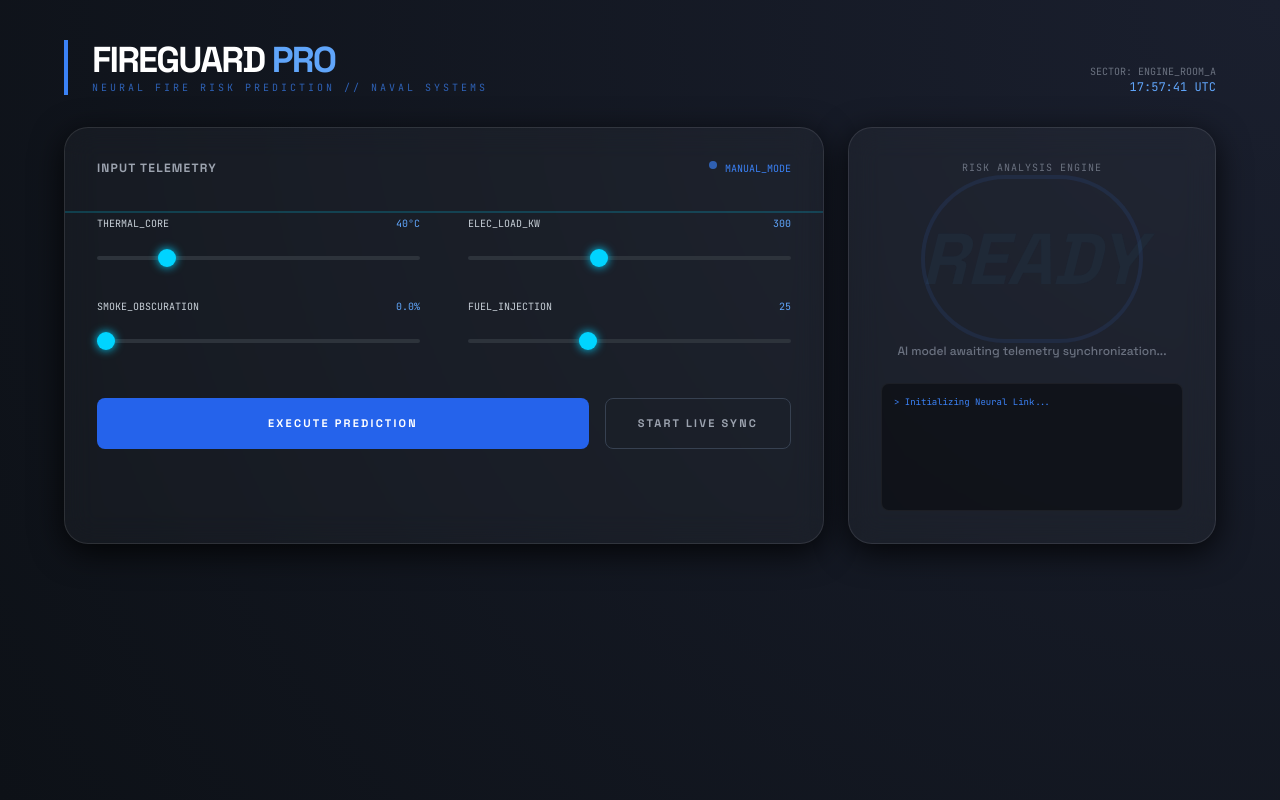
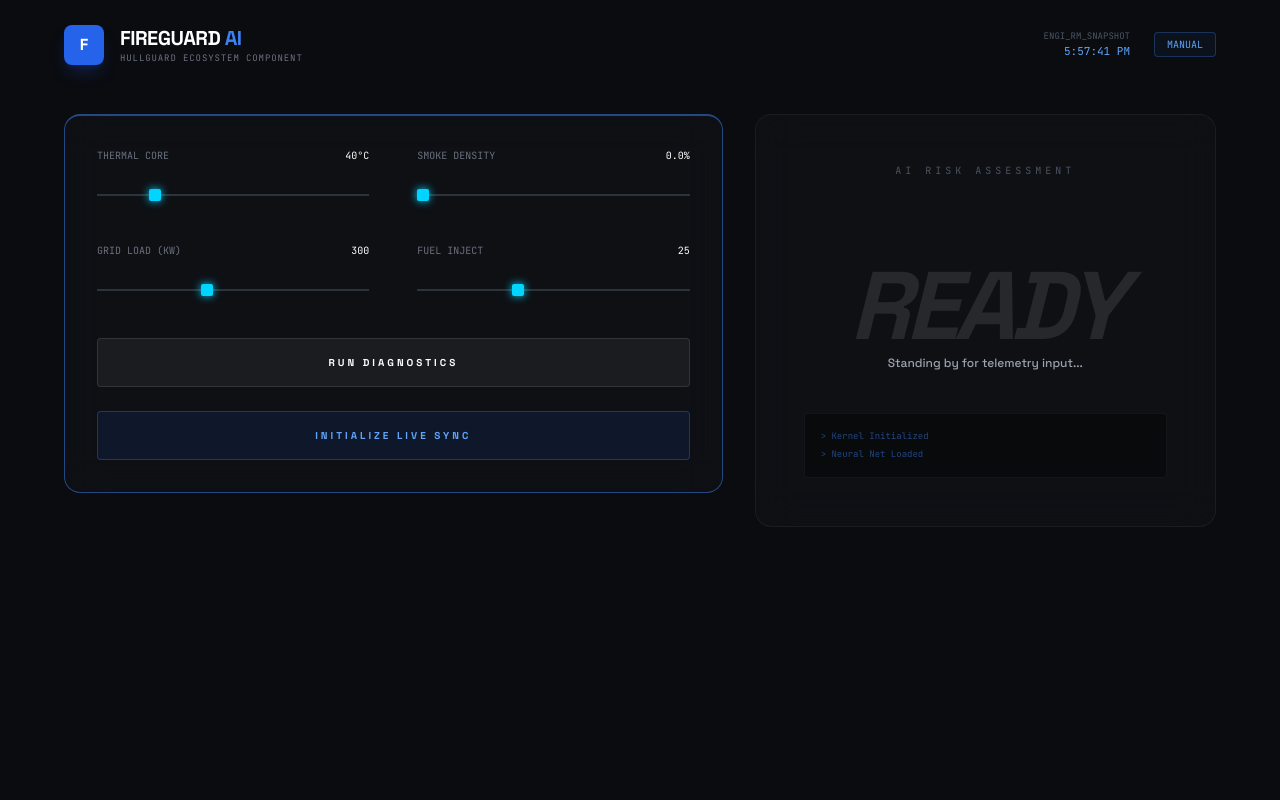
Before and after one commit to DineshAK-coder/meredith, a Flask app: page / in a window 1280 px wide. Run offline with Flask 3, Linux system fonts and the light colour scheme; parts of the project's set-up code (start-up, migrations or seed data) failed here and were passed over; some libraries are stand-ins or nearby versions.

Commit message:
ui updated to not show the circle

```diff
--- a/templates/index.html
+++ b/templates/index.html
@@ -8,121 +8,115 @@
     <link href="https://fonts.googleapis.com/css2?family=Space+Grotesk:wght@300;500;700&family=JetBrains+Mono&display=swap" rel="stylesheet">
     <style>
         :root { --neon-blue: #00d4ff; --neon-red: #ff2a2a; --neon-green: #00ff88; }
-        body { background: radial-gradient(circle at top right, #1a1f2e, #0d1117); color: #c9d1d9; font-family: 'Space Grotesk', sans-serif; overflow-x: hidden; }
-        .glass { background: rgba(255, 255, 255, 0.03); backdrop-filter: blur(15px); border: 1px solid rgba(255, 255, 255, 0.1); box-shadow: 0 8px 32px 0 rgba(0, 0, 0, 0.8); }
-        .scan-line { width: 100%; height: 2px; background: var(--neon-blue); position: absolute; top: 0; left: 0; opacity: 0.5; animation: scan 3s linear infinite; }
-        @keyframes scan { 0% { top: 0; } 100% { top: 100%; } }
-        .risk-glow-2 { box-shadow: 0 0 40px rgba(255, 42, 42, 0.2); border: 1px solid var(--neon-red) !important; }
-        .risk-glow-0 { box-shadow: 0 0 40px rgba(0, 212, 255, 0.1); border: 1px solid var(--neon-blue) !important; }
+        body { background: #0a0c10; color: #c9d1d9; font-family: 'Space Grotesk', sans-serif; }
+        .glass { background: rgba(255, 255, 255, 0.02); backdrop-filter: blur(20px); border: 1px solid rgba(255, 255, 255, 0.05); }
+
+        /* High Risk Ambient Glow */
+        .bg-glow-red { background: radial-gradient(circle at center, rgba(255, 42, 42, 0.15) 0%, transparent 70%); }
+        .bg-glow-blue { background: radial-gradient(circle at center, rgba(0, 212, 255, 0.1) 0%, transparent 70%); }
+        .bg-glow-orange { background: radial-gradient(circle at center, rgba(255, 165, 0, 0.1) 0%, transparent 70%); }
+
         .mono { font-family: 'JetBrains Mono', monospace; }
-        .slider-custom { -webkit-appearance: none; height: 4px; background: #2d333b; border-radius: 5px; outline: none; }
-        .slider-custom::-webkit-slider-thumb { -webkit-appearance: none; width: 18px; height: 18px; background: var(--neon-blue); border-radius: 50%; cursor: pointer; box-shadow: 0 0 10px var(--neon-blue); }
+        .slider-custom { -webkit-appearance: none; height: 2px; background: #2d333b; outline: none; }
+        .slider-custom::-webkit-slider-thumb { -webkit-appearance: none; width: 12px; height: 12px; background: var(--neon-blue); border-radius: 2px; cursor: pointer; box-shadow: 0 0 8px var(--neon-blue); }
+
+        .status-text { letter-spacing: -0.05em; transition: all 0.5s cubic-bezier(0.4, 0, 0.2, 1); }
     </style>
 </head>
-<body class="min-h-screen p-4">
-    <div class="max-w-6xl mx-auto py-6">
-        <header class="flex justify-between items-end mb-8 border-l-4 border-blue-500 pl-6">
-            <div>
-                <h1 class="text-4xl font-bold tracking-tighter text-white">FIREGUARD <span class="text-blue-400">PRO</span></h1>
-                <p class="text-[10px] mono text-blue-500/70 uppercase tracking-[0.3em]">Neural Fire Risk Prediction // Naval Systems</p>
+<body class="min-h-screen p-6">
+    <div class="max-w-6xl mx-auto">
+
+        <header class="flex justify-between items-center mb-12">
+            <div class="flex items-center gap-4">
+                <div class="w-10 h-10 bg-blue-600 rounded-lg flex items-center justify-center font-bold text-white shadow-lg shadow-blue-900/40">F</div>
+                <div>
+                    <h1 class="text-xl font-bold tracking-tight text-white uppercase">FireGuard <span class="text-blue-500">AI</span></h1>
+                    <p class="text-[9px] mono text-gray-500 uppercase tracking-widest">HullGuard Ecosystem Component</p>
+                </div>
             </div>
-            <div class="text-right hidden md:block">
-                <p class="text-[10px] mono text-gray-500">SECTOR: ENGINE_ROOM_A</p>
-                <p id="clock" class="text-xs mono text-blue-400">00:00:00 UTC</p>
+            <div class="flex gap-6 items-center">
+                <div class="text-right">
+                    <p class="text-[9px] mono text-gray-600">ENGI_RM_SNAPSHOT</p>
+                    <p id="clock" class="text-[11px] mono text-blue-400">00:00:00</p>
+                </div>
+                <div id="mode-badge" class="px-3 py-1 border border-blue-500/30 bg-blue-500/5 text-[10px] mono text-blue-400 rounded">MANUAL</div>
             </div>
         </header>
 
-        <div class="grid grid-cols-1 lg:grid-cols-12 gap-6">
-            <div id="control-panel" class="lg:col-span-8 glass rounded-3xl p-8 relative overflow-hidden transition-all duration-500">
-                <div class="scan-line opacity-20"></div>
-                <div class="flex justify-between items-center mb-10">
-                    <h2 class="text-xs font-bold tracking-widest text-gray-400 uppercase">Input Telemetry</h2>
-                    <div class="flex gap-2">
-                        <span class="w-2 h-2 rounded-full bg-blue-500 animate-pulse"></span>
-                        <span id="mode-text" class="text-[10px] mono text-blue-500">MANUAL_MODE</span>
+        <div class="grid grid-cols-1 lg:grid-cols-12 gap-8">
+
+            <div class="lg:col-span-7 space-y-6">
+                <div class="glass p-8 rounded-2xl border-t-2 border-blue-500/50">
+                    <div id="manual-inputs" class="space-y-10">
+                        <div class="grid grid-cols-1 md:grid-cols-2 gap-x-12 gap-y-10">
+                            <div>
+                                <div class="flex justify-between text-[10px] mono mb-4 text-gray-500 uppercase"><span>Thermal Core</span><span id="t-v" class="text-white">40°C</span></div>
+                                <input type="range" id="temp" min="20" max="120" value="40" class="slider-custom w-full" oninput="updateUI()">
+                            </div>
+                            <div>
+                                <div class="flex justify-between text-[10px] mono mb-4 text-gray-500 uppercase"><span>Smoke density</span><span id="s-v" class="text-white">0.0%</span></div>
+                                <input type="range" id="smoke" min="0" max="5" step="0.1" value="0" class="slider-custom w-full" oninput="updateUI()">
+                            </div>
+                            <div>
+                                <div class="flex justify-between text-[10px] mono mb-4 text-gray-500 uppercase"><span>Grid Load (kW)</span><span id="l-v" class="text-white">300</span></div>
+                                <input type="range" id="load" min="100" max="600" value="300" class="slider-custom w-full" oninput="updateUI()">
+                            </div>
+                            <div>
+                                <div class="flex justify-between text-[10px] mono mb-4 text-gray-500 uppercase"><span>Fuel Inject</span><span id="f-v" class="text-white">25</span></div>
+                                <input type="range" id="fuel" min="5" max="60" value="25" class="slider-custom w-full" oninput="updateUI()">
+                            </div>
+                        </div>
+                        <button onclick="runManualScan()" class="w-full py-4 bg-white/5 hover:bg-white/10 border border-white/10 text-white text-[10px] font-bold uppercase tracking-[0.3em] transition-all rounded">Run Diagnostics</button>
                     </div>
+
+                    <div id="live-grid" class="hidden grid grid-cols-2 gap-4 py-10">
+                        <div class="p-6 border border-white/5 bg-white/5 rounded-lg">
+                            <p class="text-[9px] mono text-gray-500 mb-2">TEMP</p>
+                            <h4 id="l-temp" class="text-3xl font-bold text-white">--</h4>
+                        </div>
+                        <div class="p-6 border border-white/5 bg-white/5 rounded-lg">
+                            <p class="text-[9px] mono text-gray-500 mb-2">SMOKE</p>
+                            <h4 id="l-smoke" class="text-3xl font-bold text-white">--</h4>
+                        </div>
+                        <div class="p-6 border border-white/5 bg-white/5 rounded-lg">
+                            <p class="text-[9px] mono text-gray-500 mb-2">LOAD</p>
+                            <h4 id="l-load" class="text-3xl font-bold text-white">--</h4>
+                        </div>
+                        <div class="p-6 border border-white/5 bg-white/5 rounded-lg">
+                            <p class="text-[9px] mono text-gray-500 mb-2">FUEL</p>
+                            <h4 id="l-fuel" class="text-3xl font-bold text-white">--</h4>
+                        </div>
+                    </div>
+
+                    <button id="toggle-btn" onclick="toggleLive()" class="w-full mt-6 py-4 bg-blue-600/10 hover:bg-blue-600/20 border border-blue-500/30 text-blue-400 text-[10px] font-bold uppercase tracking-[0.3em] transition-all rounded">Initialize Live Sync</button>
+                </div>
+            </div>
+
+            <div id="status-panel" class="lg:col-span-5 glass rounded-2xl flex flex-col items-center justify-between p-12 transition-all duration-1000">
+                <div class="text-center">
+                    <p class="text-[10px] mono text-gray-600 uppercase tracking-[0.4em] mb-20">AI Risk Assessment</p>
+                    <h2 id="risk-text" class="status-text text-8xl font-black text-white/10 tracking-tighter italic">READY</h2>
                 </div>
 
-                <div id="manual-sliders" class="grid grid-cols-1 md:grid-cols-2 gap-x-12 gap-y-10 mb-12">
-                    <div class="space-y-8">
-                        <div>
-                            <div class="flex justify-between text-[10px] mono mb-3"><span>THERMAL_CORE</span><span id="t-v" class="text-blue-400">40°C</span></div>
-                            <input type="range" id="temp" min="20" max="120" value="40" class="slider-custom w-full" oninput="updateUI()">
-                        </div>
-                        <div>
-                            <div class="flex justify-between text-[10px] mono mb-3"><span>SMOKE_OBSCURATION</span><span id="s-v" class="text-blue-400">0.0%</span></div>
-                            <input type="range" id="smoke" min="0" max="5" step="0.1" value="0" class="slider-custom w-full" oninput="updateUI()">
-                        </div>
-                    </div>
-                    <div class="space-y-8">
-                        <div>
-                            <div class="flex justify-between text-[10px] mono mb-3"><span>ELEC_LOAD_KW</span><span id="l-v" class="text-blue-400">300</span></div>
-                            <input type="range" id="load" min="100" max="600" value="300" class="slider-custom w-full" oninput="updateUI()">
-                        </div>
-                        <div>
-                            <div class="flex justify-between text-[10px] mono mb-3"><span>FUEL_INJECTION</span><span id="f-v" class="text-blue-400">25</span></div>
-                            <input type="range" id="fuel" min="5" max="60" value="25" class="slider-custom w-full" oninput="updateUI()">
+                <div class="w-full text-center">
+                    <p id="risk-desc" class="text-xs text-gray-400 mb-10 max-w-[250px] mx-auto leading-relaxed">Standing by for telemetry input...</p>
+
+                    <div class="bg-black/40 rounded border border-white/5 p-4 text-left">
+                        <div id="log" class="text-[9px] mono text-blue-500/50 space-y-1">
+                            <div>> Kernel Initialized</div>
+                            <div>> Neural Net Loaded</div>
                         </div>
                     </div>
                 </div>
-
-                <div id="live-grid" class="hidden grid grid-cols-2 md:grid-cols-4 gap-4 mb-12">
-                    <div class="glass p-4 rounded-xl border-l-2 border-blue-500">
-                        <p class="text-[9px] mono text-gray-500">TEMP</p>
-                        <p id="l-temp" class="text-2xl font-bold text-white">--</p>
-                    </div>
-                    <div class="glass p-4 rounded-xl border-l-2 border-blue-500">
-                        <p class="text-[9px] mono text-gray-500">SMOKE</p>
-                        <p id="l-smoke" class="text-2xl font-bold text-white">--</p>
-                    </div>
-                    <div class="glass p-4 rounded-xl border-l-2 border-blue-500">
-                        <p class="text-[9px] mono text-gray-500">LOAD</p>
-                        <p id="l-load" class="text-2xl font-bold text-white">--</p>
-                    </div>
-                    <div class="glass p-4 rounded-xl border-l-2 border-blue-500">
-                        <p class="text-[9px] mono text-gray-500">FUEL</p>
-                        <p id="l-fuel" class="text-2xl font-bold text-white">--</p>
-                    </div>
-                </div>
-
-                <div class="flex flex-col md:flex-row gap-4">
-                    <button id="main-btn" onclick="runManualScan()" class="flex-grow bg-blue-600 hover:bg-blue-500 text-white font-bold py-4 rounded-lg text-[11px] uppercase tracking-[0.2em] transition-all">Execute Prediction</button>
-                    <button id="toggle-btn" onclick="toggleLive()" class="px-8 border border-gray-700 text-gray-400 hover:text-white hover:border-blue-500 font-bold py-4 rounded-lg text-[11px] uppercase tracking-[0.2em] transition-all">Start Live Sync</button>
-                </div>
             </div>
 
-            <div id="status-panel" class="lg:col-span-4 glass rounded-3xl p-8 flex flex-col items-center justify-between text-center transition-all duration-500">
-                <p class="text-[10px] mono text-gray-500 uppercase tracking-widest">Risk Analysis Engine</p>
-
-                <div class="relative py-12">
-                    <div id="status-ring" class="absolute inset-0 border-4 border-blue-500/10 rounded-full"></div>
-                    <h2 id="risk-text" class="text-7xl font-black text-gray-800 transition-all duration-500 italic">READY</h2>
-                </div>
-
-                <div class="w-full">
-                    <p id="risk-desc" class="text-xs text-gray-500 mb-6 px-4">AI model awaiting telemetry synchronization...</p>
-
-                    <div class="bg-black/40 rounded-lg p-3 text-left h-32 overflow-hidden border border-white/5">
-                        <p class="text-[9px] mono text-blue-500 mb-1">> Initializing Neural Link...</p>
-                        <div id="log" class="text-[9px] mono text-gray-600 space-y-1"></div>
-                    </div>
-                </div>
-            </div>
         </div>
     </div>
 
     <script>
         let liveInt = null;
-        function updateClock() { document.getElementById('clock').innerText = new Date().toISOString().split('T')[1].split('.')[0] + " UTC"; }
+        function updateClock() { document.getElementById('clock').innerText = new Date().toLocaleTimeString(); }
         setInterval(updateClock, 1000);
-
-        function addLog(msg) {
-            const log = document.getElementById('log');
-            const div = document.createElement('div');
-            div.innerText = `> ${msg}`;
-            log.prepend(div);
-            if(log.children.length > 5) log.lastChild.remove();
-        }
 
         function updateUI() {
             document.getElementById('t-v').innerText = document.getElementById('temp').value + "°C";
@@ -135,22 +129,30 @@
             const panel = document.getElementById('status-panel');
             const text = document.getElementById('risk-text');
             const desc = document.getElementById('risk-desc');
+            const log = document.getElementById('log');
 
-            panel.classList.remove('risk-glow-2', 'risk-glow-0');
+            panel.classList.remove('bg-glow-red', 'bg-glow-blue', 'bg-glow-orange');
+
             if(level === 2) {
-                panel.classList.add('risk-glow-2'); text.innerText = "CRITICAL"; text.className = "text-5xl font-black text-red-500 italic";
-                desc.innerText = "IMMEDIATE ACTION REQUIRED: Fire patterns detected."; addLog("WARNING: HIGH PROBABILITY EVENT");
+                panel.classList.add('bg-glow-red');
+                text.innerText = "CRITICAL"; text.className = "status-text text-6xl font-black text-red-500 italic drop-shadow-[0_0_20px_rgba(239,68,68,0.5)]";
+                desc.innerText = "Immediate intervention required. High fire probability detected.";
+                log.innerHTML += `<div class="text-red-500 font-bold">> [CRIT] IGNITION PATTERN FOUND</div>`;
             } else if(level === 1) {
-                text.innerText = "MEDIUM"; text.className = "text-5xl font-black text-orange-400 italic";
-                desc.innerText = "ELEVATED RISK: Thermal instability present."; addLog("ALERT: MONITORING ANOMALY");
+                panel.classList.add('bg-glow-orange');
+                text.innerText = "ELEVATED"; text.className = "status-text text-6xl font-black text-orange-400 italic";
+                desc.innerText = "Thermal instability detected. Local sensors flagged for review.";
+                log.innerHTML += `<div>> [WARN] ANOMALY DETECTED</div>`;
             } else {
-                panel.classList.add('risk-glow-0'); text.innerText = "OPTIMAL"; text.className = "text-5xl font-black text-cyan-400 italic";
-                desc.innerText = "SYSTEMS NOMINAL: No threats identified."; addLog("STATUS: ALL SYSTEMS GREEN");
+                panel.classList.add('bg-glow-blue');
+                text.innerText = "OPTIMAL"; text.className = "status-text text-7xl font-black text-blue-400 italic";
+                desc.innerText = "All systems reporting green. Risk within standard safety bounds.";
+                log.innerHTML += `<div>> [INFO] SCAN NOMINAL</div>`;
             }
+            if(log.children.length > 4) log.firstElementChild.remove();
         }
 
         async function runManualScan() {
-            addLog("Executing manual prediction...");
             const res = await fetch('/predict', {
                 method: 'POST',
                 headers: {'Content-Type': 'application/json'},
@@ -167,20 +169,19 @@
 
         async function toggleLive() {
             const btn = document.getElementById('toggle-btn');
-            const mainBtn = document.getElementById('main-btn');
-            const sliders = document.getElementById('manual-sliders');
+            const manual = document.getElementById('manual-inputs');
             const grid = document.getElementById('live-grid');
-            const modeText = document.getElementById('mode-text');
+            const badge = document.getElementById('mode-badge');
 
             if(liveInt) {
                 clearInterval(liveInt); liveInt = null;
-                btn.innerText = "Start Live Sync"; btn.classList.remove('bg-red-500', 'text-white');
-                mainBtn.classList.remove('hidden'); sliders.classList.remove('hidden');
-                grid.classList.add('hidden'); modeText.innerText = "MANUAL_MODE";
+                btn.innerText = "Initialize Live Sync";
+                manual.classList.remove('hidden'); grid.classList.add('hidden');
+                badge.innerText = "MANUAL";
             } else {
-                sliders.classList.add('hidden'); mainBtn.classList.add('hidden');
-                grid.classList.remove('hidden'); modeText.innerText = "LIVE_MONITOR_ACTIVE";
-                btn.innerText = "Stop Live Feed"; btn.classList.add('bg-red-500', 'text-white');
+                manual.classList.add('hidden'); grid.classList.remove('hidden');
+                btn.innerText = "Deactivate Live Sync";
+                badge.innerText = "LIVE FEED";
 
                 liveInt = setInterval(async () => {
                     const r = await fetch('/api/live-telemetry');
@@ -190,7 +191,7 @@
                     document.getElementById('l-load').innerText = d.telemetry.load;
                     document.getElementById('l-fuel').innerText = d.telemetry.fuel;
                     setStatus(d.risk_level);
-                }, 1800);
+                }, 2000);
             }
         }
     </script>
```
